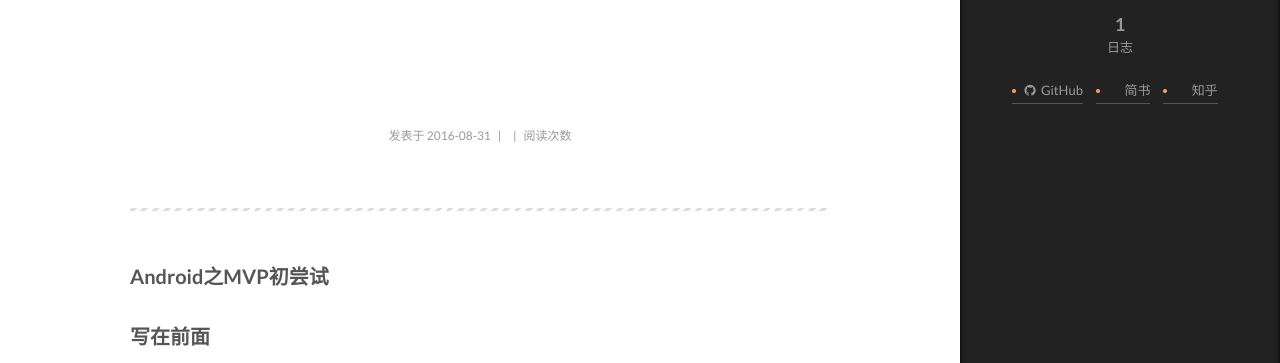
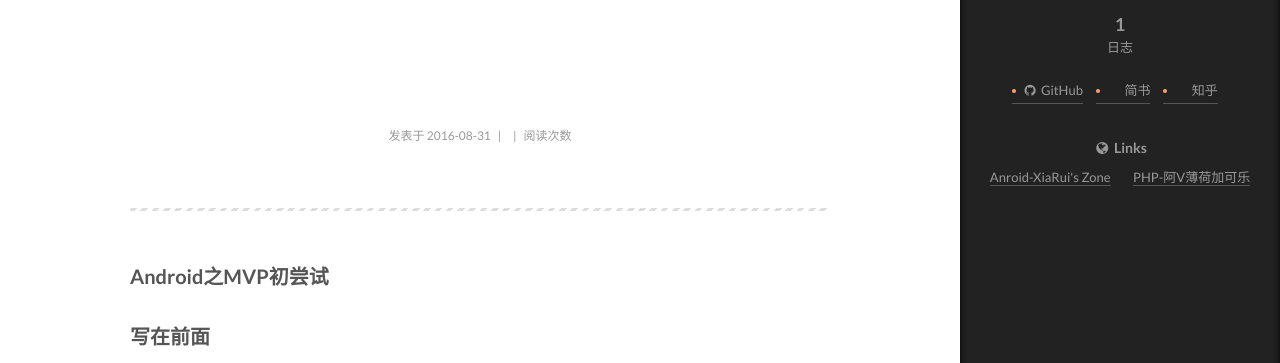
Before and after one commit to xiasuhuei321/xiasuhuei321.github.io, a plain HTML site: page 2016/08/31/2016.8.31/index.html in a window 1280 px wide. Both pictures are taken after a click on the item "站点概览". Shown: the part 256-619 px from the top of the page. Drawn offline with Linux system fonts and the light colour scheme; a script that the page names is missing; some icons are missing.

Commit message:
Site updated: 2016-09-03 08:53:36

```diff
--- a/2016/08/31/2016.8.31/index.html
+++ b/2016/08/31/2016.8.31/index.html
@@ -490,6 +490,24 @@
 
 
 
+          <div class="links-of-blogroll motion-element links-of-blogroll-inline">
+            <div class="links-of-blogroll-title">
+              <i class="fa  fa-fw fa-globe"></i>
+              Links
+            </div>
+            <ul class="links-of-blogroll-list">
+
+                <li class="links-of-blogroll-item">
+                  <a href="http://www.iamxiarui.com/" title="Anroid-XiaRui's Zone" target="_blank">Anroid-XiaRui's Zone</a>
+                </li>
+
+                <li class="links-of-blogroll-item">
+                  <a href="http://liuweiprog.me/" title="PHP-阿V薄荷加可乐" target="_blank">PHP-阿V薄荷加可乐</a>
+                </li>
+
+            </ul>
+          </div>
+
 
       </section>
 
```
Also changed, not shown: archives/2016/08/index.html (+18 -0 lines), archives/2016/index.html (+18 -0 lines), archives/index.html (+18 -0 lines), index.html (+18 -0 lines).
